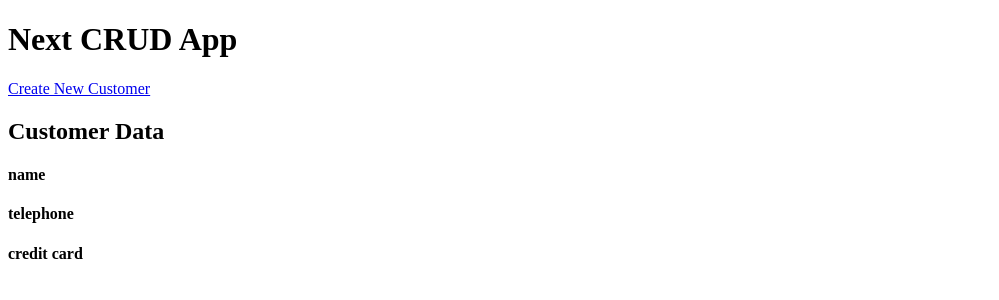
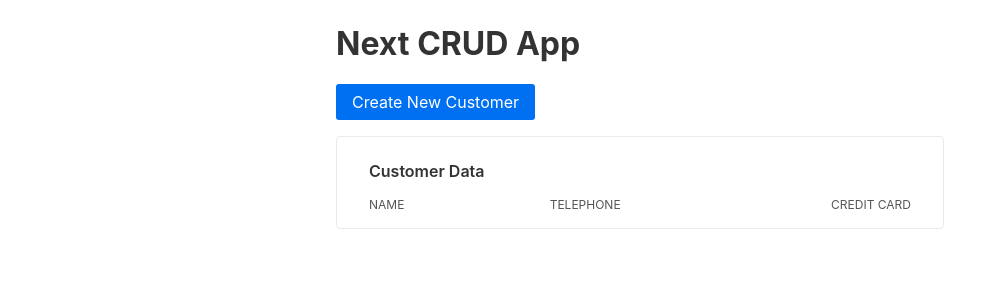
Before and after one commit to felipemeriga/NextTs-Rogue, a Next.js app: page / in a window 1280 px wide. Shown: the top 300 px of the page, without its empty margins (0-999 px from the left). Built offline with nearby package versions, Linux system fonts and the light colour scheme.

Commit message:
Finishing class 5

```diff
--- a/pages/_app.tsx
+++ b/pages/_app.tsx
@@ -1,6 +1,7 @@
 // pages/_app.js
 import App from 'next/app'
 import React from 'react'
+import '../styles.css'
 
 class MyApp extends App {
     render(): JSX.Element {
--- /dev/null
+++ b/styles.css
@@ -0,0 +1,68 @@
+*,
+*::before,
+*::after {
+    box-sizing: border-box;
+}
+body {
+    margin: 0;
+    color: #333;
+    font-family: -apple-system, BlinkMacSystemFont, 'Segoe UI', Roboto, 'Helvetica Neue', Arial,
+    Noto Sans, sans-serif, 'Apple Color Emoji', 'Segoe UI Emoji', 'Segoe UI Symbol',
+    'Noto Color Emoji';
+}
+a {
+    color: #0070f3;
+    text-decoration: none;
+}
+a:hover {
+    text-decoration: underline;
+}
+hr {
+    border: none;
+    border-top: 1px solid #eaeaea;
+}
+
+.container {
+    max-width: 40rem;
+    margin: 1.5rem auto;
+    padding: 0 1rem;
+}
+
+h2 {
+    font-size: 16px;
+    font-weight: 600;
+    margin: 0;
+    padding: 0 32px;
+}
+h4 {
+    color: #555;
+    font-size: 12px;
+    font-weight: 400;
+    text-transform: uppercase;
+}
+.createNew {
+    display: inline-block;
+    background-color: #0070f3;
+    border-radius: 3px;
+    color: #fff;
+    padding: 0.5rem 1rem;
+    margin-bottom: 1rem;
+}
+.createNew:hover {
+    text-decoration: none;
+}
+.table {
+    border: 1px solid #eaeaea;
+    border-radius: 4px;
+    min-width: 512px;
+    padding-top: 24px;
+}
+.headerRow {
+    display: grid;
+    grid-auto-flow: column;
+    grid-template-columns: 1fr 1fr 1fr;
+    padding: 0 32px;
+}
+.creditCard {
+    margin-left: auto;
+}
```
Also changed, not shown: 2 other files (tests, documents, lock files or other folders).
